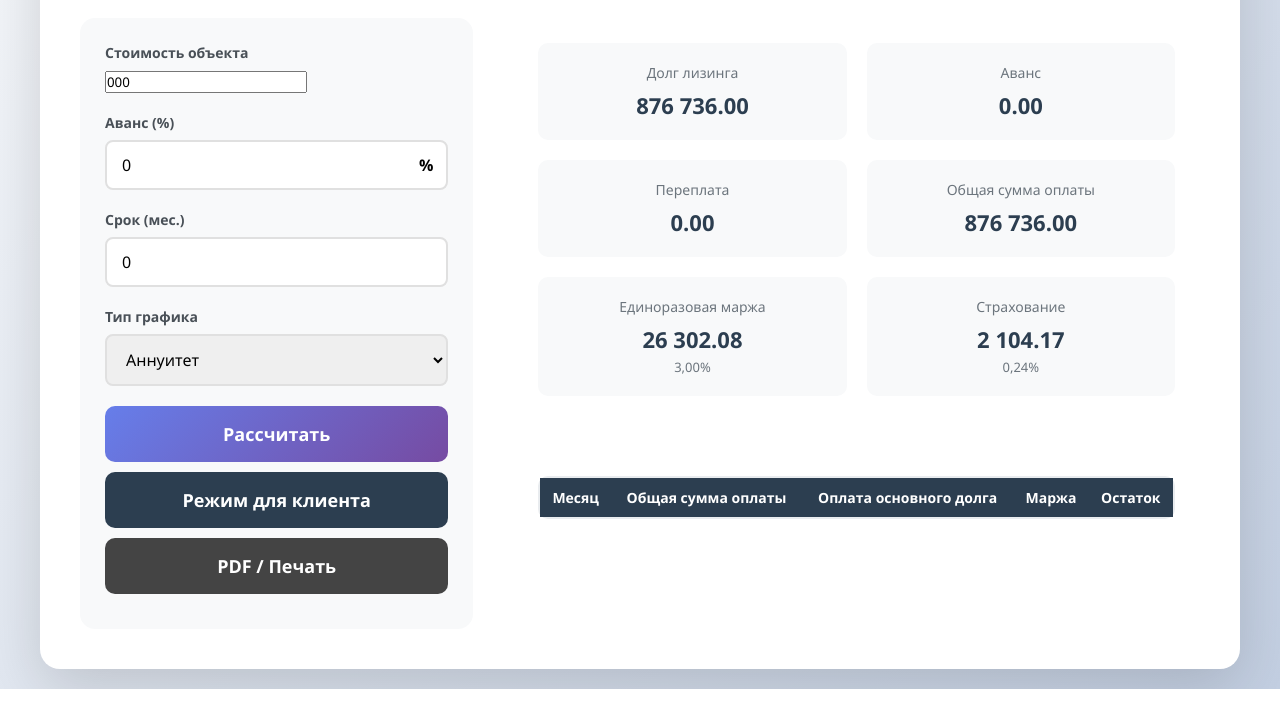
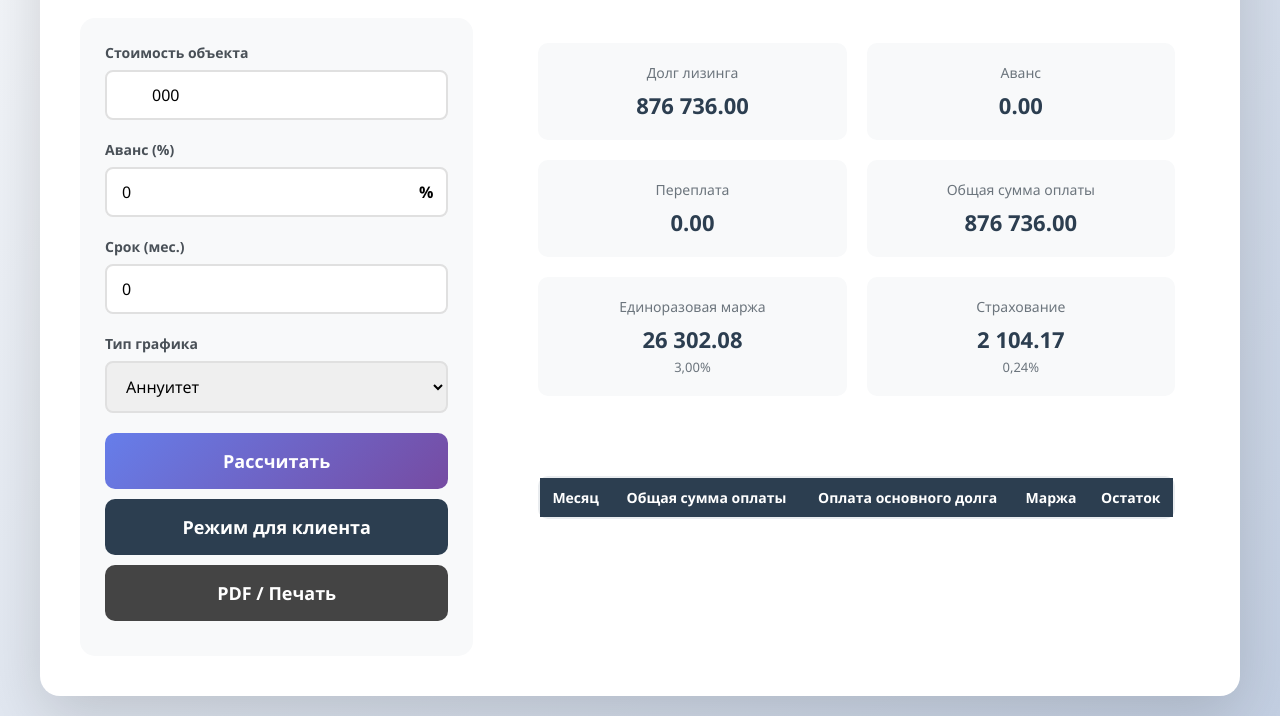
Before and after one commit to EskhataLeasing/calculator.github.io, a plain HTML site: page index.html in a window 1280 px wide. Shown: the part 135-851 px from the top of the page. Before the commit the page ends 824 px from the top, so only its background shows below. Drawn offline with Linux system fonts and the light colour scheme.

Commit message:
Update index.html

```diff
--- a/index.html
+++ b/index.html
@@ -95,7 +95,7 @@ th,td{padding:6px}
 <div class="input-section">
 <div class="input-group">
 <label data-i18n="price">Стоимость объекта</label>
-<div class="currency-input.currency-input input{padding-left:15px}">
+<div class="currency-input">
 <input type="text" id="price" value="000"></div>
 </div>
 
@@ -168,16 +168,7 @@ th,td{padding:6px}
 </div>
 </div>
 </div>
-<script>
-document.querySelectorAll('.currency-input input').forEach(i=>{
-  i.addEventListener('input',()=>{
-    let v = n(i.value);
-    if(v || i.value === '0'){
-      i.value = v.toLocaleString('ru-RU');
-    }
-  });
-});
-</script>
+
 
 <script>
 const REG=876736;
@@ -302,7 +293,14 @@ else res.push([i,null,null,null,null]);
 return res;
 }
 
-
+document.querySelectorAll('.currency-input input').forEach(i=>{
+  i.addEventListener('input',()=>{
+    let v = n(i.value);
+    if(v || i.value === '0'){
+      i.value = v.toLocaleString('ru-RU');
+    }
+  });
+});
 
 function build(){
 let P=n(price.value),A=n(advance.value)/100,T=+term.value;
```
